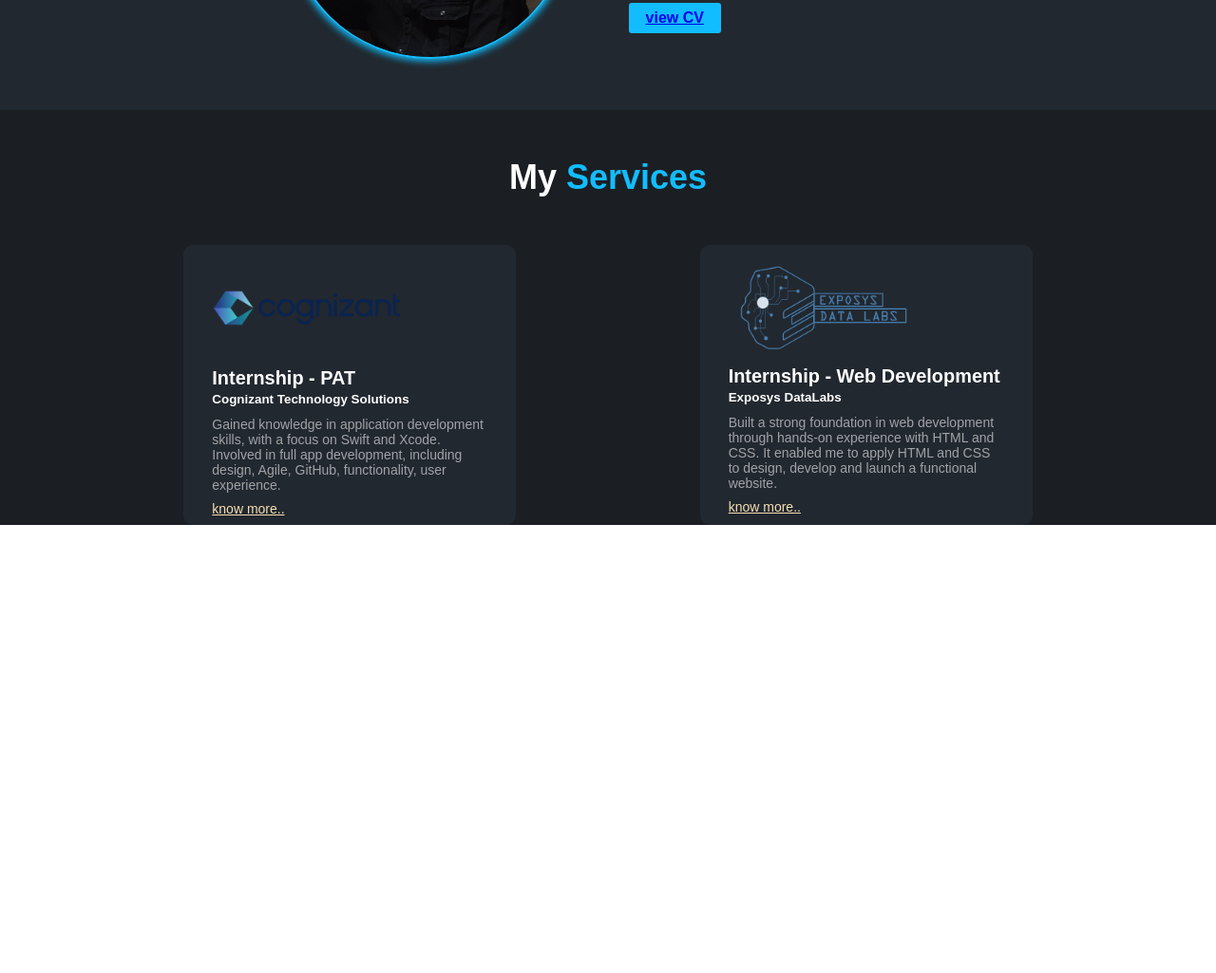
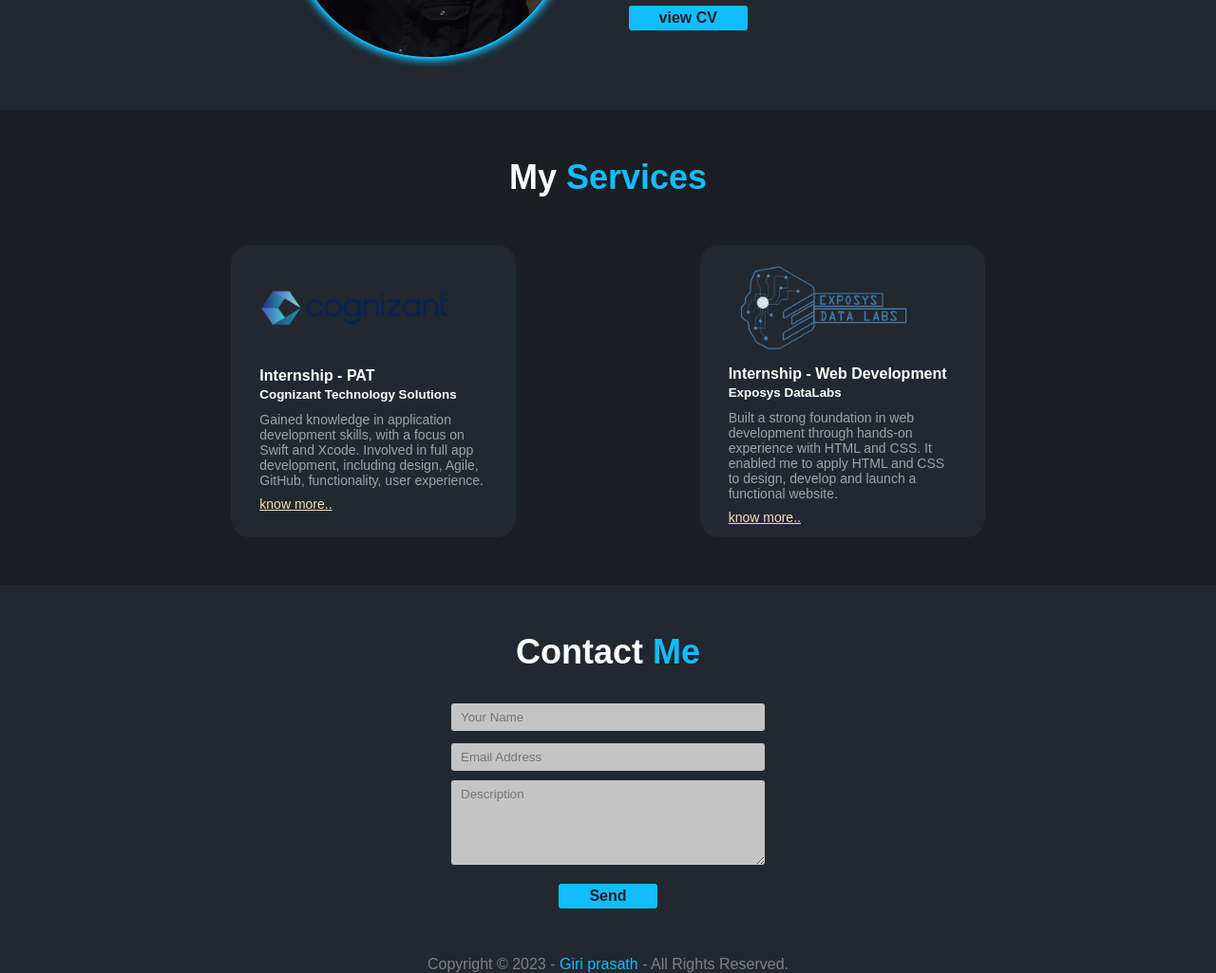
Before and after one commit to giriprasath18/giriprasath.portfolio, a plain HTML site: page index.html in a window 1280 px wide. Shown: the part 772-1797 px from the top of the page at 95% size. Before the commit the page ends 1325 px from the top, so only its background shows below. Drawn offline with Linux system fonts and the light colour scheme.

Commit message:
contact field, footer

```diff
--- a/assests/style.css
+++ b/assests/style.css
@@ -2,14 +2,15 @@
     margin: 0;
     padding: 0;
     box-sizing: border-box;
+    font-family: 'Nunito Sans', sans-serif;
 }
 :root{
     --primary: #1b1f24;
     --secondary: #12bdff;
 }
-body{
+/* body{
     font-family: 'Nunito Sans', sans-serif;
-}
+} */
 
 /* header */
 
@@ -100,7 +101,8 @@ ul li a:hover{
     border-color: var(--secondary);
     border-width: 2px;
     background-color: var(--primary);
-    color: var(--secondary)
+    color: var(--secondary);
+    transition: 0.5s;
 }
 .hero-btn:active{
     background-color: #4fadf5;
@@ -120,7 +122,8 @@ ul li a:hover{
 }
 .hero-btn2:hover{
     background-color: var(--secondary);
-    color: var(--primary)
+    color: var(--primary);
+    transition: 0.5s;
 }
 .hero-btn2:active{
     background-color: #4fadf5;
@@ -181,16 +184,21 @@ ul li a:hover{
     border-radius: 3px;
     background-color: var(--secondary);
     color: var(--primary);
-    padding: 5px 16px 5px 16px;
+    padding: 2px 30px 2px 30px;
     font-size: 16px;
     font-weight: 700;
     border: 2px solid var(--secondary);
+}
+.view-CV a{
+    text-decoration: none;
+
 }
 .view-CV:hover{
     /* display: block; */
     background-color: #22282f;
     border: 2px solid var(--secondary);
-    color: white;
+    color: var(--secondary);
+    transition: 0.5s;
 }
 
 /* work section */
@@ -199,7 +207,9 @@ ul li a:hover{
     color: white;
     text-align: center;
     font-size: 24px;
-    padding-top: 50px;
+    padding: 50px;
+    /* padding-top: 50px;
+    padding-bottom: 20px; */
 }
 .services-section span{
     color: var(--secondary);
@@ -222,19 +232,74 @@ ul li a:hover{
 }
 .cog-service{
     background-color: #22282f;
-    max-width: 350px;
-    border-radius: 10px;
-    padding: 10px 30px 6px 30px;
+    max-width: 300px;
+    border-radius: 20px;
+    padding: 10px 30px 10px 30px;
 }
 .cog-service img{
     width: 200px
 }
+.cog-service:hover{
+    background-color: #22282f77;
+}
 .exp-service{
     background-color: #22282f;
-    max-width: 350px;
-    border-radius: 10px;
-    padding: 10px 30px 6px 30px;
+    max-width: 300px;
+    border-radius: 20px;
+    padding: 10px 30px 10px 30px;
 }
 .exp-service img{
     width: 200px;
 }
+.exp-service:hover{
+    background-color: #22282f77;
+}
+.contact-section{
+    color: white;
+    background-color: #22282f;
+    text-align: center;
+    font-size: 24px;
+    padding: 50px;
+}
+.contact-section h1{
+    margin-bottom: 30px;
+}
+.contact-section span{
+    color: var(--secondary);
+}
+.contact-section form input,textarea{
+    padding: 7px 10px;
+    outline: none;
+    width: 330px;
+    border: none;
+    background-color: #c4c4c4;
+    border-radius: 3px;
+    margin-bottom: 10px;
+}
+.contact-section button{
+    cursor: pointer;
+    border-radius: 3px;
+    background-color: var(--secondary);
+    color: var(--primary);
+    padding: 2px 30px 2px 30px;
+    font-size: 16px;
+    font-weight: 700;
+    border: 2px solid var(--secondary);
+
+}
+.contact-section button:hover{
+    /* display: block; */
+    background-color: #22282f;
+    border: 2px solid var(--secondary);
+    color: var(--secondary);
+    transition: 0.5s;
+}
+footer{
+    text-align: center;
+    background-color:#22282f;
+    color: gray;
+}
+footer a{
+    text-decoration: none;
+    color: var(--secondary);
+}
--- a/index.html
+++ b/index.html
@@ -1,12 +1,16 @@
 <!DOCTYPE html>
 <html lang="en">
+
 <head>
     <meta charset="UTF-8">
     <meta name="viewport" content="width=device-width, initial-scale=1.0">
     <title>Giri-prasath-Portfolio</title>
-    <link rel="stylesheet" href="https://cdnjs.cloudflare.com/ajax/libs/font-awesome/6.5.1/css/all.min.css" integrity="sha512-DTOQO9RWCH3ppGqcWaEA1BIZOC6xxalwEsw9c2QQeAIftl+Vegovlnee1c9QX4TctnWMn13TZye+giMm8e2LwA==" crossorigin="anonymous" referrerpolicy="no-referrer" />
+    <link rel="stylesheet" href="https://cdnjs.cloudflare.com/ajax/libs/font-awesome/6.5.1/css/all.min.css"
+        integrity="sha512-DTOQO9RWCH3ppGqcWaEA1BIZOC6xxalwEsw9c2QQeAIftl+Vegovlnee1c9QX4TctnWMn13TZye+giMm8e2LwA=="
+        crossorigin="anonymous" referrerpolicy="no-referrer" />
     <link rel="stylesheet" href="./assests/style.css">
 </head>
+
 <body>
     <header>
         <div>
@@ -32,16 +36,18 @@
             <!-- <a><img src="assests/Images/cv.png"></a> -->
             <ul>
                 <li><a title="Download CV"><i class="fa-solid fa-cloud-arrow-down"></i></a></li>
-                <li><a title="E-mail" href="mailto:giriprasath2525@gmail.com"><i class="fa-regular fa-envelope"></i></a></li>
-                <li><a title="Linkedin"><i class="fa-brands fa-linkedin"></i></a></li>
+                <li><a title="E-mail" href="mailto:giriprasath2525@gmail.com"><i class="fa-regular fa-envelope"></i></a>
+                </li>
+                <li><a title="Linkedin" href="https://www.linkedin.com/in/thegiriprasath/" target="_blank"><i class="fa-brands fa-linkedin"></i></a></li>
                 <li><a title="GitHub"><i class="fa-brands fa-github"></i></a></li>
             </ul>
         </div>
     </header>
     <main>
+        <!-- hero section -->
         <section class="hero-section">
             <div>
-                <h5><span  class="hi">Hi </span>there!</h5>
+                <h5><span class="hi">Hi </span>there!</h5>
                 <h1 class="hero-name">I'm <span>Giri Prasath</span></h1>
                 <p class="hero-para">
                     As an entry-level developer with a strong skill set and
@@ -50,7 +56,7 @@
                 </p>
                 <br>
                 <ul>
-                    <li><a title="Linkedin"><i class="fa-brands fa-linkedin"></i></a></li>
+                    <li><a title="Linkedin" href="https://www.linkedin.com/in/thegiriprasath/" target="_blank"><i class="fa-brands fa-linkedin"></i></a></li>
                     <li><a title="GitHub"><i class="fa-brands fa-github"></i></a></li>
                 </ul>
                 <br>
@@ -65,6 +71,7 @@
                 <img src="assests/Images/hero.png" alt="Giri-prasath-image" width="547">
             </div>
         </section>
+        <!-- detail section  -->
         <section class="detail-section">
 
             <div>
@@ -85,21 +92,25 @@
                         <strong>Location: </strong>Tamil Nadu, IND
                     </li>
                     <li>
-                        <strong>Email: </strong><a href="mailto:giriprasath2525@gmail.com" title="Mail to">giriprasath2525@gmail.com</a>
+                        <strong>Email: </strong><a href="mailto:giriprasath2525@gmail.com"
+                            title="Mail to">giriprasath2525@gmail.com</a>
                     </li>
                     <li>
                         <strong>Phone: </strong><a href="tel:+919789692412">+91 9789692412</a>
                     </li>
                 </ol>
-                <button class="view-CV"><a href="assests/Resume.pdf" target="_blank">view CV</a></button>
+                <a href="assests/Resume.pdf" target="_blank">
+                    <button class="view-CV">view CV</button>
+                </a>
             </div>
         </section>
+        <!-- service section  -->
         <section class="services-section">
             <h1>My <span>Services</span></h1>
             <section class="services">
                 <div class="cog-service">
                     <img src="assests/Images/cognizant.png" alt="cognizant">
-                    <h5>Internship - PAT</h5>
+                    <h6 style="font-size: 16px;">Internship - PAT</h6>
                     <h6><small>Cognizant Technology Solutions</small></h6>
 
                     <p>Gained knowledge in application development skills, with a focus on Swift and Xcode.
@@ -109,7 +120,7 @@
                 </div>
                 <div class="exp-service">
                     <img src="assests/Images/exposys.png" alt="exposys">
-                    <h5>Internship - Web Development</h5>
+                    <h6 style="font-size: 16px;">Internship - Web Development</h6>
                     <h6><small>Exposys DataLabs</small></h6>
 
                     <p>Built a strong foundation in web development through hands-on experience
@@ -119,8 +130,20 @@
                 </div>
             </section>
         </section>
+        <!-- contact section -->
+        <section class="contact-section">
+            <h1>Contact <span>Me</span></h1>
+            <form>
+                <div><input type="text" placeholder="Your Name" name="Name"></div>
+                <div><input type="email" placeholder="Email Address" name="Email"></div>
+                <div><textarea name="Description" rows="5" placeholder="Description"></textarea></div>
+            </form>
+            <button>Send</button>
+        </section>
+    </main>
+    <footer>
+        <p>Copyright &copy; 2023 - <a href="https://www.linkedin.com/in/thegiriprasath/" target="_blank">Giri prasath</a> - All Rights Reserved.</p>
+    </footer>
+</body>
 
-    </main>
-
-</body>
 </html>
```
